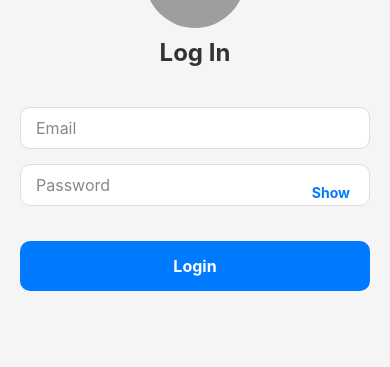
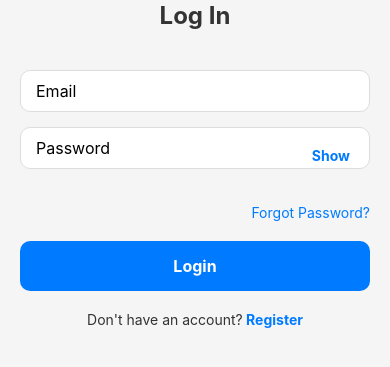
Before and after one commit to thiran360ai/kovaisAndroid, a React Native app: screen /LoginPage in a window 390 px wide. Shown: the part 313-680 px from the top of the page. Built offline with nearby package versions, Linux system fonts and the light colour scheme; grey boxes are pictures that could not be loaded.

Commit message:
api integration in attendance module

```diff
--- a/package.json
+++ b/package.json
@@ -10,6 +10,7 @@
     "test": "jest"
   },
   "dependencies": {
+    "@react-native-async-storage/async-storage": "^1.24.0",
     "@react-native-community/netinfo": "^11.4.1",
     "@react-native-firebase/app": "^21.2.0",
     "@react-native-firebase/auth": "^21.2.0",
--- a/src/Authorization/login.tsx
+++ b/src/Authorization/login.tsx
@@ -1,4 +1,5 @@
 import React, { useState } from 'react';
+import AsyncStorage from "@react-native-async-storage/async-storage";
 import {
   View,
   Text,
@@ -18,43 +19,29 @@ const LoginPage = ({ navigation }) => {
   const [showPassword, setShowPassword] = useState(false);
   const [loading, setLoading] = useState(false);
 
-  // ✅ Email validation function
-  const isValidEmail = (email) => /\S+@\S+\.\S+/.test(email);
-
-  // ✅ Login function
   const handleLogin = async () => {
     if (!email || !password) {
       Alert.alert('Error', 'Please enter both email and password.');
       return;
     }
-
-    {/* if (!isValidEmail(email)) {
-      Alert.alert('Error', 'Please enter a valid email address.');
-      return;
-    }
-*/}
     setLoading(true);
 
     try {
-      // ✅ Make sure to replace with your updated ngrok URL
-      const apiUrl = ' ';
-
+      const apiUrl = 'https://2fe9-59-97-51-97.ngrok-free.app/kovais/Employee-login/';
       console.log('🔵 Sending Login Request:', { email, password });
 
-      // ✅ Timeout handling
       const controller = new AbortController();
-      const timeout = setTimeout(() => controller.abort(), 10000); // 10s timeout
+      const timeout = setTimeout(() => controller.abort(), 10000);
 
       const response = await fetch(apiUrl, {
         method: 'POST',
         headers: { 'Content-Type': 'application/json', Accept: 'application/json' },
-        body: JSON.stringify({ username:email, password }),
-        signal: controller.signal, // Pass timeout signal
+        body: JSON.stringify({ email, password }),
+        signal: controller.signal,
       });
 
-      clearTimeout(timeout); // ✅ Clear timeout if request succeeds
+      clearTimeout(timeout);
 
-      // ✅ Handle non-200 responses properly
       if (!response.ok) {
         const errorText = await response.text();
         throw new Error(`HTTP Error ${response.status}: ${errorText}`);
@@ -62,17 +49,23 @@ const LoginPage = ({ navigation }) => {
 
       const data = await response.json();
       console.log('🟢 API Response:', data);
-
       setLoading(false);
 
       if (data.success) {
         Alert.alert('Login Successful!', `Welcome, ${email}`);
 
-        // ✅ Better role-based navigation handling
+        if (data.username ||data.id) {
+          await AsyncStorage.setItem('username', data.username.toString());
+          await AsyncStorage.setItem('employeeId', data.id.toString());
+
+          console.log('✅ User ID Stored:', data.username,data.id);
+          Alert.alert('Success', `User ID ${data.username} ${data.id}stored successfully!`);
+        }
+
         const roleRoutes = {
           admin: 'Dashboard',
           gym: 'SalonHome',
-          member: 'GymHome',
+          member: 'Dashboard',
           spa: 'SpaHome',
           hotel: 'HotelHome',
         };
@@ -89,14 +82,12 @@ const LoginPage = ({ navigation }) => {
     } catch (error) {
       setLoading(false);
       console.error('🔴 Login Error:', error);
-
       let errorMessage = 'Something went wrong. Please try again later.';
       if (error.name === 'AbortError') {
         errorMessage = 'Request timed out. Please check your internet connection.';
       } else if (error.message.includes('HTTP Error')) {
         errorMessage = 'Invalid email or password.';
       }
-
       Alert.alert('Error', errorMessage);
     }
   };
@@ -104,129 +95,48 @@ const LoginPage = ({ navigation }) => {
   return (
     <KeyboardAvoidingView behavior={Platform.OS === 'ios' ? 'padding' : undefined} style={styles.container}>
       <View style={styles.logoContainer}>
-        <Image
-          source={{ uri: 'https://cdn-icons-png.flaticon.com/512/5087/5087579.png' }}
-          style={styles.logo}
-        />
+        <Image source={{ uri: 'https://cdn-icons-png.flaticon.com/512/5087/5087579.png' }} style={styles.logo} />
         <Text style={styles.title}>Log In</Text>
       </View>
       <View style={styles.inputContainer}>
-        <TextInput
-          placeholder="Email"
-          placeholderTextColor="#888"
-          style={styles.input}
-          keyboardType="email-address"
-          autoCapitalize="none"
-          value={email}
-          onChangeText={setEmail}
-        />
+        <TextInput placeholder="Email" style={styles.input} keyboardType="email-address" autoCapitalize="none" value={email} onChangeText={setEmail} />
         <View style={styles.passwordContainer}>
-          <TextInput
-            placeholder="Password"
-            placeholderTextColor="#888"
-            style={[styles.input, styles.passwordInput]}
-            secureTextEntry={!showPassword}
-            value={password}
-            onChangeText={setPassword}
-          />
-          <TouchableOpacity
-            style={styles.showPasswordButton}
-            onPress={() => setShowPassword((prev) => !prev)}
-          >
+          <TextInput placeholder="Password" style={[styles.input, styles.passwordInput]} secureTextEntry={!showPassword} value={password} onChangeText={setPassword} />
+          <TouchableOpacity style={styles.showPasswordButton} onPress={() => setShowPassword((prev) => !prev)}>
             <Text style={styles.showPasswordText}>{showPassword ? 'Hide' : 'Show'}</Text>
           </TouchableOpacity>
         </View>
       </View>
-
-      {/* <TouchableOpacity onPress={() => navigation.navigate('ForgotPassword')}>
+         <TouchableOpacity onPress={() => navigation.navigate('ForgotPassword')}>
         <Text style={styles.forgotPasswordText}>Forgot Password?</Text>
-      </TouchableOpacity> */ }
+      </TouchableOpacity>
       <TouchableOpacity style={styles.loginButton} onPress={handleLogin} disabled={loading}>
         {loading ? <ActivityIndicator color="#FFF" /> : <Text style={styles.loginButtonText}>Login</Text>}
       </TouchableOpacity>
-      {/*
-       <View style={styles.registerContainer}>
+      <View style={styles.registerContainer}>
         <Text style={styles.registerText}>Don't have an account?</Text>
         <TouchableOpacity onPress={() => navigation.navigate('SignUp')}>
           <Text style={styles.registerLink}> Register</Text>
         </TouchableOpacity>
       </View>
-      */}
+
     </KeyboardAvoidingView>
   );
 };
 
 const styles = StyleSheet.create({
-  container: {
-    flex: 1,
-    backgroundColor: '#F5F5F5',
-    justifyContent: 'center',
-    padding: 20,
-  },
-  logoContainer: {
-    alignItems: 'center',
-    marginBottom: 40,
-  },
-  logo: {
-    width: 100,
-    height: 100,
-    borderRadius: 50,
-    marginBottom: 10,
-  },
-  title: {
-    fontSize: 24,
-    fontWeight: 'bold',
-    color: '#333',
-  },
-  inputContainer: {
-    marginBottom: 20,
-  },
-  input: {
-    backgroundColor: '#FFF',
-    borderRadius: 10,
-    paddingHorizontal: 15,
-    paddingVertical: 10,
-    fontSize: 16,
-    marginBottom: 15,
-    borderWidth: 1,
-    color: 'black',
-    borderColor: '#ddd',
-  },
-  passwordContainer: {
-    flexDirection: 'row',
-    alignItems: 'center',
-    position: 'relative',
-  },
-  passwordInput: {
-    flex: 1,
-  },
-  showPasswordButton: {
-    position: 'absolute',
-    right: 15,
-    padding: 5,
-  },
-  showPasswordText: {
-    color: '#007BFF',
-    fontSize: 14,
-    fontWeight: 'bold',
-  },
-  forgotPasswordText: {
-    color: '#007BFF',
-    textAlign: 'right',
-    marginBottom: 20,
-    fontSize: 14,
-  },
-  loginButton: {
-    backgroundColor: '#007BFF',
-    padding: 15,
-    borderRadius: 10,
-    alignItems: 'center',
-  },
-  loginButtonText: {
-    color: '#FFF',
-    fontSize: 16,
-    fontWeight: 'bold',
-  },
+  container: { flex: 1, backgroundColor: '#F5F5F5', justifyContent: 'center', padding: 20 },
+  logoContainer: { alignItems: 'center', marginBottom: 40 },
+  logo: { width: 100, height: 100, borderRadius: 50, marginBottom: 10 },
+  title: { fontSize: 24, fontWeight: 'bold', color: '#333' },
+  inputContainer: { marginBottom: 20 },
+  input: { backgroundColor: '#FFF', borderRadius: 10, paddingHorizontal: 15, paddingVertical: 10, fontSize: 16, marginBottom: 15, borderWidth: 1, color: 'black', borderColor: '#ddd' },
+  passwordContainer: { flexDirection: 'row', alignItems: 'center', position: 'relative' },
+  passwordInput: { flex: 1 },
+  showPasswordButton: { position: 'absolute', right: 15, padding: 5 },
+  showPasswordText: { color: '#007BFF', fontSize: 14, fontWeight: 'bold' },
+  loginButton: { backgroundColor: '#007BFF', padding: 15, borderRadius: 10, alignItems: 'center' },
+  loginButtonText: { color: '#FFF', fontSize: 16, fontWeight: 'bold' },
   registerContainer: {
     flexDirection: 'row',
     justifyContent: 'center',
@@ -241,6 +151,13 @@ const styles = StyleSheet.create({
     color: '#007BFF',
     fontWeight: 'bold',
   },
+  forgotPasswordText: {
+    color: '#007BFF',
+    textAlign: 'right',
+    marginBottom: 20,
+    fontSize: 14,
+  },
+
 });
 
 export default LoginPage;
--- a/src/Authorization/register.tsx
+++ b/src/Authorization/register.tsx
@@ -37,7 +37,7 @@ const SignUpPage = ({ navigation }) => {
 
     try {
       // ✅ Replace with your latest ngrok URL
-      const apiUrl = 'https://14ce-59-97-51-97.ngrok-free.app/kovais/create-employee/';
+      const apiUrl = 'https://2fe9-59-97-51-97.ngrok-free.app/kovais/create-employee/';
 
       console.log('Sending request to:', apiUrl);
       console.log('Request Payload:', { username, email, password });
--- a/src/Gym/HomeGym.tsx
+++ b/src/Gym/HomeGym.tsx
@@ -71,7 +71,7 @@ const ContactList = ({navigation}) => {
 
          const fetchData = async () => {
            try {
-             const response = await fetch('https://edee-59-97-51-97.ngrok-free.app/kovais/get/gym/orders/');
+             const response = await fetch('https://2fe9-59-97-51-97.ngrok-free.app/kovais/get/gym/orders/');
              if (!response.ok) {
                throw new Error(`HTTP error! Status: ${response.status}`);
              }
--- a/src/Spa/SpaHome.tsx
+++ b/src/Spa/SpaHome.tsx
@@ -22,7 +22,7 @@ const ContactList = ({ navigation }) => {
 
            const fetchData = async () => {
              try {
-               const response = await fetch('https://api.capture360.ai/kovais/get/spa/orders/');
+               const response = await fetch('https://14ce-59-97-51-97.ngrok-free.app/kovais/get/spa/orders/');
                if (!response.ok) {
                  throw new Error(`HTTP error! Status: ${response.status}`);
                }
--- a/src/components/Attendance.tsx
+++ b/src/components/Attendance.tsx
@@ -1,64 +1,104 @@
-import React, { useState } from 'react';
-import { View, TextInput, TouchableOpacity, Text, StyleSheet, Alert } from 'react-native';
+import React, { useState, useEffect } from 'react';
+import AsyncStorage from "@react-native-async-storage/async-storage";
+import {
+  View, TextInput, TouchableOpacity, Text, StyleSheet, Alert, PermissionsAndroid, Platform
+} from 'react-native';
 import { Calendar } from 'react-native-calendars';
 import moment from 'moment';
 import Geolocation from 'react-native-geolocation-service';
 import { getDistance } from 'geolib';
 
 const AttendanceScreen = () => {
-  const permanentLocation = { latitude: 11.447674, longitude: 77.454854 }; // Permanent location (for check-in/out)
+  const permanentLocation = { latitude: 11.447674, longitude: 77.454854 };
   const [location, setLocation] = useState('');
-  const [completedDays, setCompletedDays] = useState({
-    '2024-11-26': { selected: true, selectedColor: '#FF0000', location: 'Gopichettipalayam' }, // Absent
-    '2024-11-27': { selected: true, selectedColor: '#4CAF50', location: 'Gopichettipalayam' }, // Present
-  });
+  const [userCoordinates, setUserCoordinates] = useState(null);
+  const [completedDays, setCompletedDays] = useState({});
   const [checkedIn, setCheckedIn] = useState(false);
   const [currentDate, setCurrentDate] = useState('');
+  const [username, setUsername] = useState(null);
+  const [employeeId, setEmployeeId] = useState(null);
 
-  const getCurrentLocation = () => {
-    return new Promise((resolve, reject) => {
+  useEffect(() => {
+    getUserIdFromStorage();
+  }, []);
+
+  const getUserIdFromStorage = async () => {
+    try {
+      const storedUsername = await AsyncStorage.getItem('username');
+      const storedEmployeeId = await AsyncStorage.getItem('employeeId');
+      if (!storedUsername || !storedEmployeeId) {
+        Alert.alert('Error', 'No stored user information found.');
+        return false;
+      }
+      setUsername(storedUsername);
+      setEmployeeId(storedEmployeeId);
+      return true;
+    } catch (error) {
+      console.error('Error retrieving user ID:', error);
+      Alert.alert('Error', 'Failed to retrieve user information.');
+      return false;
+    }
+  };
+
+  const requestLocationPermission = async () => {
+    if (Platform.OS === 'android') {
+      try {
+        const granted = await PermissionsAndroid.request(
+          PermissionsAndroid.PERMISSIONS.ACCESS_FINE_LOCATION,
+          {
+            title: 'Location Permission',
+            message: 'This app needs access to your location to check in/out.',
+            buttonPositive: 'OK',
+          }
+        );
+        return granted === PermissionsAndroid.RESULTS.GRANTED;
+      } catch (err) {
+        console.warn(err);
+        return false;
+      }
+    }
+    return true;
+  };
+
+  const fetchUserLocation = async () => {
+    const hasPermission = await requestLocationPermission();
+    if (!hasPermission) {
+      Alert.alert('Permission Denied', 'Location access is required for check-in.');
+      return;
+    }
+
     Geolocation.getCurrentPosition(
       (position) => {
         const { latitude, longitude } = position.coords;
-          resolve({ latitude, longitude });
+        setUserCoordinates({ latitude, longitude });
+        setLocation(`${latitude}, ${longitude}`);
       },
       (error) => {
-          reject(error);
+        console.error("Location Error:", error);
+        Alert.alert('Error', 'Unable to fetch location. Please try again.');
       },
-        { enableHighAccuracy: true, timeout: 15000, maximumAge: 10000 }
+      { enableHighAccuracy: true, timeout: 20000, maximumAge: 10000 }
     );
-    });
   };
 
   const handleCheckInOut = async () => {
+    if (!userCoordinates) {
+      Alert.alert('Location Required', 'Please fetch your location before checking in.');
+      return;
+    }
+
+    const userDataAvailable = await getUserIdFromStorage();
+    if (!userDataAvailable) return;
+
     const today = moment().format('YYYY-MM-DD');
     const currentTime = moment();
     const checkInDeadline = moment(today).hour(10).minute(0).second(0);
     const checkOutStart = moment(today).hour(16).minute(0).second(0);
 
-    try {
-      const userLocation = await getCurrentLocation(); // Fetch user's current location
-      const distance = getDistance(userLocation, permanentLocation); // Calculate distance
-
-      if (distance > 100) {
-        Alert.alert(
-          'Location Error',
-          'You must be within 100 meters of the specified location to check in or out.'
-        );
-        return;
-      }
-
-      if (!location) {
-        Alert.alert('Please enter your location');
-        return;
-      }
+    const distance = getDistance(userCoordinates, permanentLocation);
+    console.log("Distance from location:", distance);
 
     if (!checkedIn) {
-        if (currentTime.isAfter(checkInDeadline)) {
-          Alert.alert('Check-in is allowed only before 10:00 AM');
-          return;
-        }
-
       const newCompletedDays = {
         ...completedDays,
         [today]: { selected: true, selectedColor: '#FFD700', location },
@@ -66,14 +106,13 @@ const AttendanceScreen = () => {
       setCompletedDays(newCompletedDays);
       setCheckedIn(true);
       setCurrentDate(today);
-
       Alert.alert(`Checked in at ${location}`);
+      sendAttendanceToBackend(today, userCoordinates.latitude, userCoordinates.longitude, "Check In");
     } else {
       if (currentTime.isBefore(checkOutStart)) {
         Alert.alert('Check-out is allowed only after 4:00 PM');
         return;
       }
-
       const newCompletedDays = {
         ...completedDays,
         [today]: { selected: true, selectedColor: '#4CAF50', location },
@@ -81,66 +120,44 @@ const AttendanceScreen = () => {
       setCompletedDays(newCompletedDays);
       setCheckedIn(false);
       setCurrentDate('');
-
       Alert.alert(`Checked out from ${location}`);
-      }
-    } catch (error) {
-      Alert.alert('Error', 'Unable to fetch your location. Please try again.');
-      console.error(error);
+      sendAttendanceToBackend(today, userCoordinates.latitude, userCoordinates.longitude, "Check Out");
     }
   };
 
-  const markDays = () => {
-    const today = moment();
-    const updatedDays = { ...completedDays };
+  const sendAttendanceToBackend = async (date, latitude, longitude, status) => {
+    try {
+      const response = await fetch('https://2fe9-59-97-51-97.ngrok-free.app/kovais/Attendance/', {
+        method: 'POST',
+        headers: {
+          'Content-Type': 'application/json',
+        },
+        body: JSON.stringify({
+          date,
+          employee_attendance: employeeId,
+          status,
+          latitude,
+          longitude,
+          email: "nitish123@gmail.com",
+          password: "1234"
+        }),
+      });
 
-    for (const date in completedDays) {
-      if (completedDays[date].selected) {
-        updatedDays[date].selectedColor = completedDays[date].selectedColor || '#4CAF50';
-      } else {
-        updatedDays[date].selectedColor = '#FF0000';
+      const result = await response.json();
+      console.log('Attendance Response:', result);
+    } catch (error) {
+      console.error('Error sending attendance:', error);
     }
-    }
-
-    for (let i = 1; i <= 360; i++) {
-      const pastDate = today.clone().subtract(i, 'days').format('YYYY-MM-DD');
-      if (!updatedDays[pastDate]) {
-        updatedDays[pastDate] = { selected: false, selectedColor: '#FF0000' };
-      }
-    }
-
-    return updatedDays;
   };
 
   return (
     <View style={styles.container}>
-      {/* <Text style={styles.headerText}>Attendance Tracker</Text> */}
-      <Calendar
-        markedDates={markDays()}
-        style={styles.calendar}
-        theme={{
-          calendarBackground: '#f9f9f9',
-          textSectionTitleColor: '#2C2C2C',
-          todayTextColor: '#1976D2',
-          dayTextColor: '#444',
-          selectedDayBackgroundColor: '#FFD700',
-          selectedDayTextColor: '#fff',
-        }}
-      />
-      <TextInput
-        style={styles.locationInput}
-        placeholder="Enter your location"
-        placeholderTextColor="#888"
-        value={location}
-        onChangeText={setLocation}
-      />
-      <TouchableOpacity
-        style={checkedIn ? styles.checkOutButton : styles.checkInButton}
-        onPress={handleCheckInOut}
-      >
-        <Text style={styles.buttonText}>
-          {checkedIn ? 'Check Out' : 'Check In'}
-        </Text>
+      <Calendar markedDates={completedDays} style={styles.calendar} />
+      <TouchableOpacity onPress={fetchUserLocation}>
+        <TextInput style={styles.locationInput} placeholder="Tap to fetch location" value={location} editable={false} />
+      </TouchableOpacity>
+      <TouchableOpacity style={checkedIn ? styles.checkOutButton : styles.checkInButton} onPress={handleCheckInOut}>
+        <Text style={styles.buttonText}>{checkedIn ? 'Check Out' : 'Check In'}</Text>
       </TouchableOpacity>
     </View>
   );
@@ -151,13 +168,6 @@ const styles = StyleSheet.create({
     flex: 1,
     padding: 20,
     backgroundColor: '#EDEDED',
-  },
-  headerText: {
-    fontSize: 24,
-    fontWeight: '600',
-    textAlign: 'center',
-    marginBottom: 20,
-    color: '#333',
   },
   calendar: {
     marginBottom: 20,
@@ -174,7 +184,8 @@ const styles = StyleSheet.create({
     fontSize: 16,
     backgroundColor: '#FFF',
     marginBottom: 20,
-    color:'black',
+    color: 'black',
+    textAlign: 'center',
   },
   checkInButton: {
     height: 50,
```
Also changed, not shown: 3 other files (tests, documents, lock files or other folders). Lines whose indentation alone changed are shown as unchanged.
